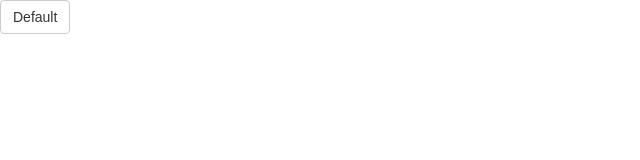
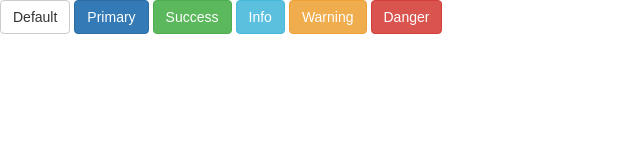
Before and after one commit to Pepe0724/components-bootstrap-buttons, a plain HTML site: page index.html in a window 1280 px wide. Shown: the whole page, without its empty margins (0-640 px from the left). Drawn offline with nearby package versions, Linux system fonts and the light colour scheme.

Commit message:
add style.css

```diff
--- a/style.css
+++ b/style.css
@@ -26,3 +26,53 @@
   background-color: #e6e6e6;
   border-color: #adadad;
 }
+
+.btn-primary {
+  background-color: #337ab7;
+  border-color: #2e6da4;
+}
+
+.btn-primary:hover {
+  background-color: #286090;
+  border-color: #204d74;
+}
+
+.btn-success {
+  background-color: #5cb85c;
+  border-color: #4cae4c;
+}
+
+.btn-success:hover {
+  background-color: #449d44;
+  border-color: #398439;
+}
+
+.btn-info {
+  background-color: #5bc0de;
+  border-color: #46b8da;
+}
+
+.btn-info:hover {
+  background-color: #31b0d5;
+  border-color: #269abc;
+}
+
+.btn-warning {
+  background-color: #f0ad4e;
+  border-color: #eea236;
+}
+
+.btn-warning:hover {
+  background-color: #ec971f;
+  border-color: #d58512;
+}
+
+.btn-danger {
+  background-color: #d9534f;
+  border-color: #d43f3a;
+}
+
+.btn-danger:hover {
+  background-color: #c9302c;
+  border-color: #ac2925;
+}
```
